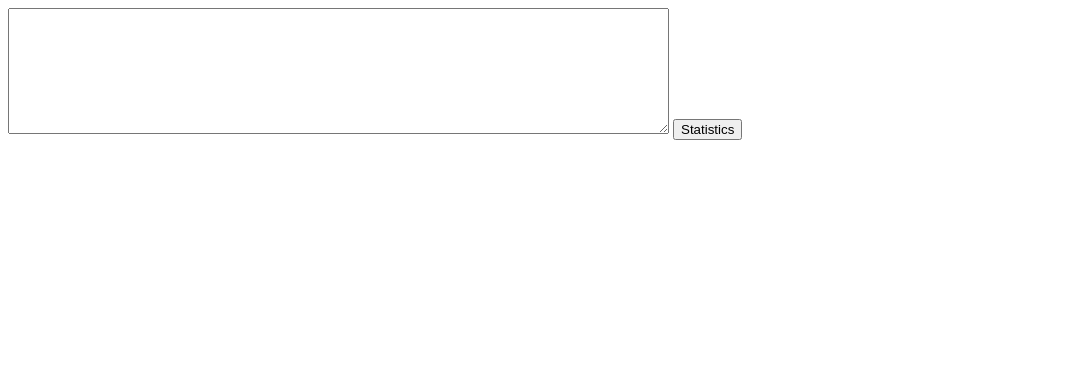
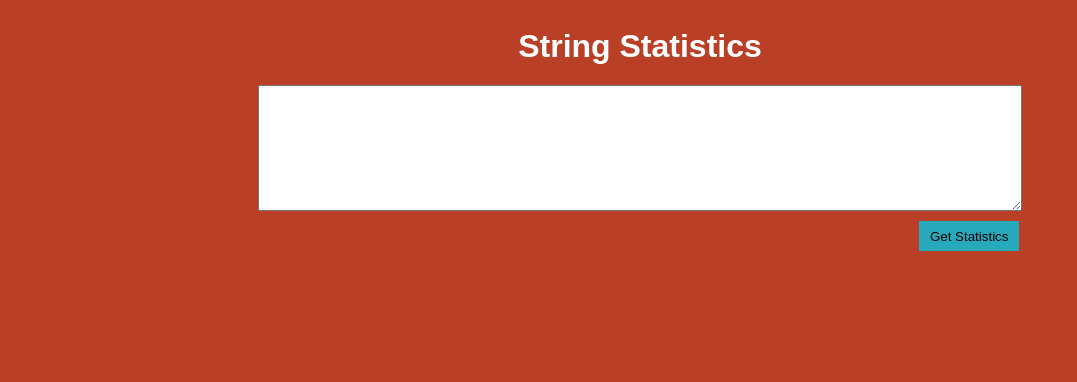
Before and after one commit to rbrandonwest/Coding-From-Scratch-Final-Lesson, a plain HTML site: page index.html in a window 1280 px wide. Shown: the whole page, without its empty margins (0-1077 px from the left). Drawn offline with Linux system fonts and the light colour scheme.

Commit message:
Adding CSS and some JS touchups

```diff
--- /dev/null
+++ b/css/master.css
@@ -0,0 +1,43 @@
+body {
+  background-color: #B94026;
+  font-family: Arial, sans-serif;
+  color: white;
+}
+
+div {
+  margin: auto;
+  width: 50%;
+ }
+ h1 {
+   margin: auto;
+   text-align: center;
+   padding: 20px;
+ }
+.button {
+  display: flex;
+  justify-content: flex-end;
+  width: 60%;
+}
+textarea {
+  width: 60%;
+}
+.textBox {
+  display: flex;
+  width: 100%;
+  justify-content: center;
+}
+button {
+  width: 100px;
+  height: 30px;
+  margin-top: 10px;
+  background-color: #26A9BA;
+  border-style: none;
+}
+button:hover{
+  background-color: white;
+}
+.results {
+  display: flex;
+  flex-direction: column;
+  width: 60%;
+}
--- a/finalproject.js
+++ b/finalproject.js
@@ -31,7 +31,7 @@ function printResults(){
       totalSpaces++;
     }
   }
-  document.getElementById("resultOne").innerHTML = "There are " + totalWord +1 + " words in this text.";
+  document.getElementById("resultOne").innerHTML = "There are " + (parseInt(totalWord) + 1) + " words in this text.";
   document.getElementById("resultTwo").innerHTML = "There are " + totalSentence + " sentences in this text.";
   document.getElementById("resultThree").innerHTML = "There is an average of " + averageWords.toFixed(2) + " words per sentence.";
   document.getElementById("resultFour").innerHTML = "There are " + totalSpaces + " spaces in this text.";
--- a/index.html
+++ b/index.html
@@ -3,14 +3,22 @@
   <head>
     <meta charset="utf-8">
     <title>Coding From Scratch Final Project</title>
+    <link rel="stylesheet" type="text/css" href="css/master.css">
   </head>
   <body>
+    <h1>String Statistics</h1>
+    <div class="textBox">
     <textarea rows="8" cols="80" id="userInput"></textarea>
-      <button type="button" onClick="printResults()">Statistics</button>
+    </div>
+    <div class="button">
+      <button type="button" onClick="printResults()">Get Statistics</button>
+    </div>
+    <div class="results">
     <p id="resultOne"></p>
     <p id="resultTwo"></p>
     <p id="resultThree"></p>
     <p id="resultFour"></p>
+    </div>
     <script type="text/javascript" src="finalproject.js"></script>
   </body>
 </html>
```
Also changed, not shown: 2 other files.
